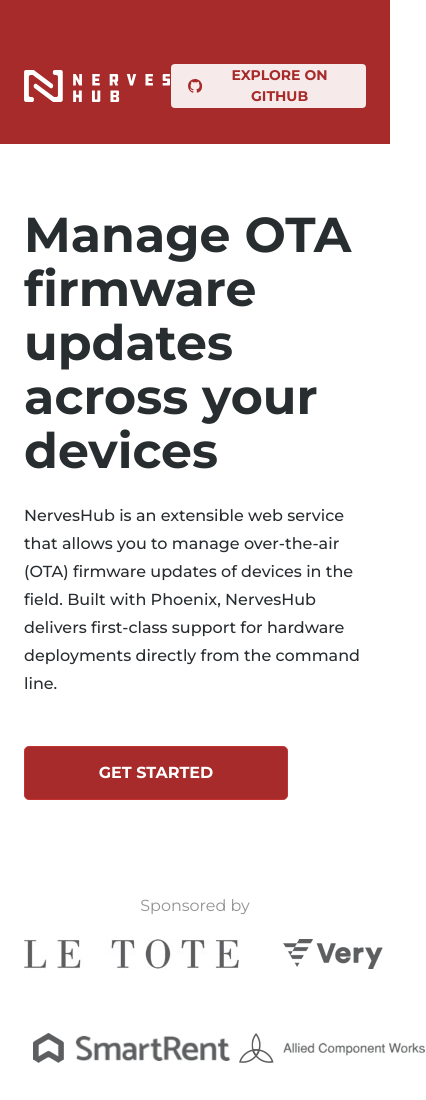
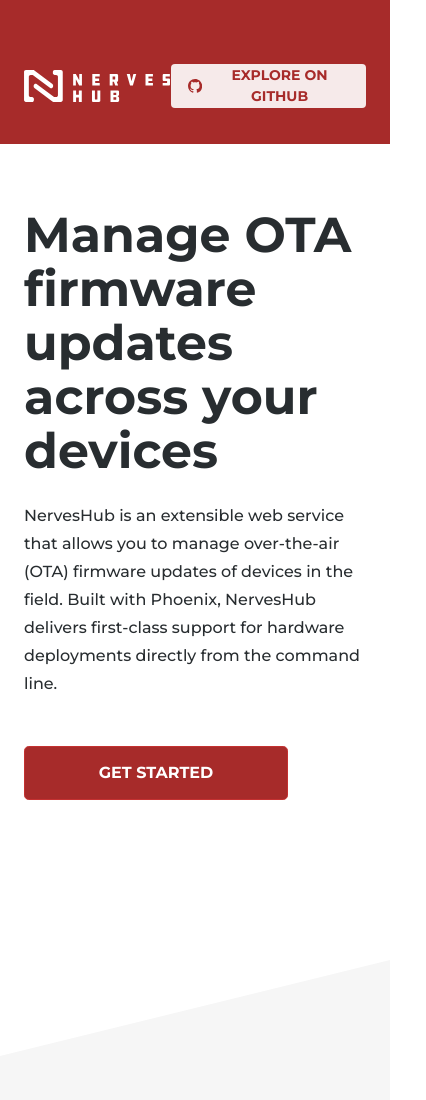
Before and after one commit to nerves-hub/nerves-hub.github.io, a website: page index.html in a window 390 px wide. Shown: the top 1100 px of the page, 426 px wide, since content can reach past the window. Drawn offline with nearby package versions, Linux system fonts and the light colour scheme; files that its build step writes are made by us from their sources.

Commit message:
Remove sponsors section

```diff
--- a/css/_home.scss
+++ b/css/_home.scss
@@ -169,35 +169,6 @@
       left: 6rem;
       right: 0;
       bottom: 0;
-    }
-  }
-
-  .home-sponsors {
-    margin-top: 6rem;
-
-    h6 {
-      font-size: 1rem;
-      color: #929394;
-      text-align: center;
-      margin-bottom: 1.5rem;
-    }
-
-    .grid {
-      display: grid;
-      grid-template-columns: repeat(4, max-content);
-      justify-content: space-between;
-      align-items: center;
-
-      @media (max-width: 980px) {
-        grid-template-columns: max-content max-content;
-        grid-row-gap: 4rem;
-        justify-content: space-around;
-        align-items: center;
-
-        img {
-          margin: auto;
-        }
-      }
     }
   }
 
--- a/index.html
+++ b/index.html
@@ -36,16 +36,6 @@
           </div>
           <div class="hero-image">
             <img src="images/hero.svg" alt="hero image"/>
-          </div>
-        </div>
-
-        <div class="home-sponsors content-container josh-js" data-josh-anim-name="fadeIn">
-          <h6>Sponsored by</h6>
-          <div class="grid">
-            <img src="images/le-tote-logo.jpg" alt="Le Tote" />
-            <img src="images/very-logo.png" alt="Very" />
-            <img src="images/smart-rent-logo.png" alt="SmartRent" />
-            <img src="images/allied-logo.png" alt="Allied Component Works" />
           </div>
         </div>
 
```
Also changed, not shown: static/images/allied-logo.png (deleted), static/images/le-tote-logo.jpg (deleted), static/images/smart-rent-logo.png (deleted), static/images/very-logo.png (deleted).
